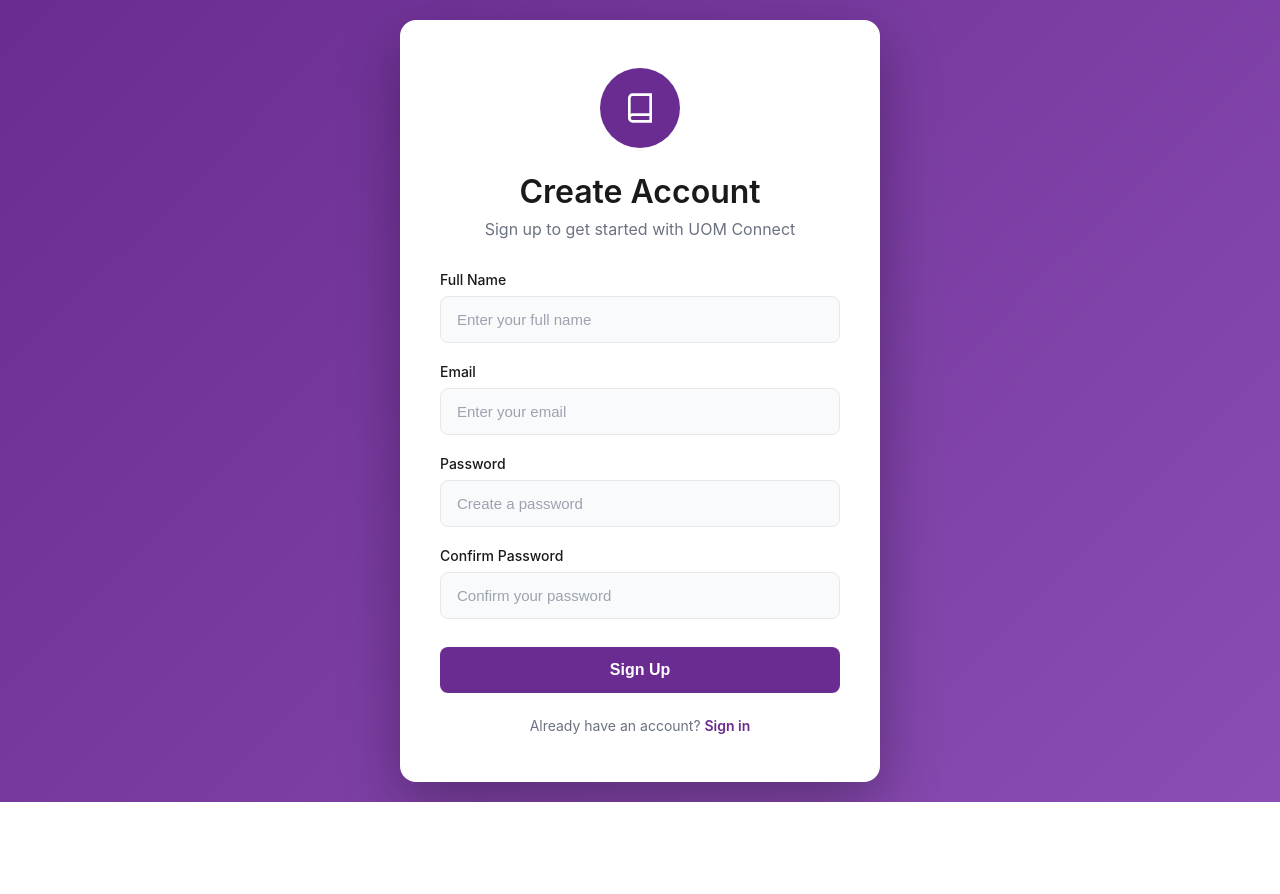
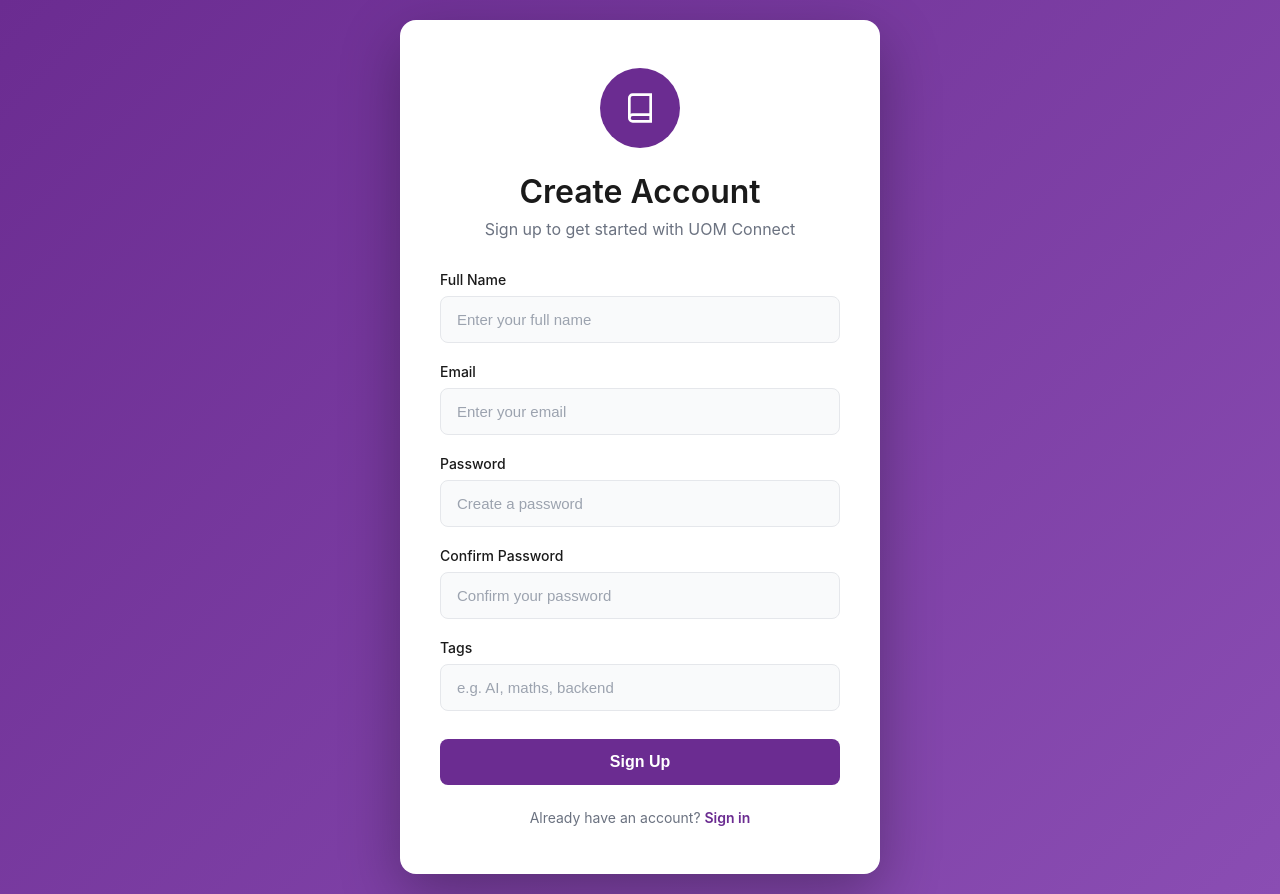
Before and after one commit to TameemHisham/UOM_CONNECT, a React (Vite) app in the folder UOM_Connect/: page /signup in a window 1280 px wide. Before the commit the page ends 802 px from the top, so only its background shows below. Built offline with nearby package versions, Linux system fonts and the light colour scheme; no server answers.

Commit message:
Tags signup page

```diff
--- a/UOM_Connect/src/SignupForm/SignupForm.jsx
+++ b/UOM_Connect/src/SignupForm/SignupForm.jsx
@@ -9,6 +9,7 @@ function SignupForm() {
     email: "",
     password: "",
     confirmPassword: "",
+    tags: "",
   });
   const [error, setError] = useState("");
   const [loading, setLoading] = useState(false);
@@ -42,6 +43,11 @@ function SignupForm() {
         full_name: formData.full_name,
         email: formData.email,
         password: formData.password,
+        // convert tags to array for submission
+        tags: formData.tags
+          .split(",")
+          .map((tag) => tag.trim())
+          .filter(Boolean),
       });
 
       localStorage.setItem("token", data.access_token);
@@ -133,6 +139,19 @@ function SignupForm() {
             />
           </div>
 
+          <div className="form-group">
+            <label htmlfor="tags">Tags</label>
+            <input
+              type="text"
+              id="tags"
+              name="tags"
+              placeholder="e.g. AI, maths, backend"
+              value={formData.tags}
+              onChange={handleChange}
+              disabled={loading}
+            />
+          </div>
+
           <button type="submit" className="signup-btn" disabled={loading}>
             {loading ? "Creating account..." : "Sign Up"}
           </button>
--- a/UOM_Connect/src/api/auth.js
+++ b/UOM_Connect/src/api/auth.js
@@ -23,11 +23,11 @@ export async function login({ email, password }) {
   return data;
 }
 
-export async function signup({ full_name, email, password }) {
+export async function signup({ full_name, email, password, tags }) {
   const res = await fetch(`${BASE}/auth/signup`, {
     method: "POST",
     headers: { "Content-Type": "application/json" },
-    body: JSON.stringify({ full_name, email, password }),
+    body: JSON.stringify({ full_name, email, password, tags }),
   });
   if (!res.ok) {
     const err = await res.json();
```
